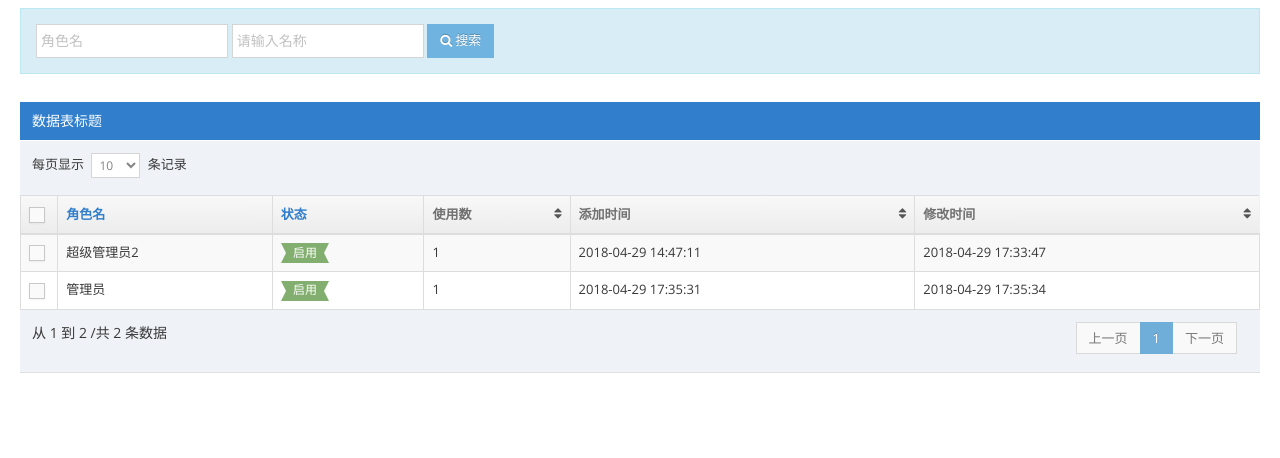
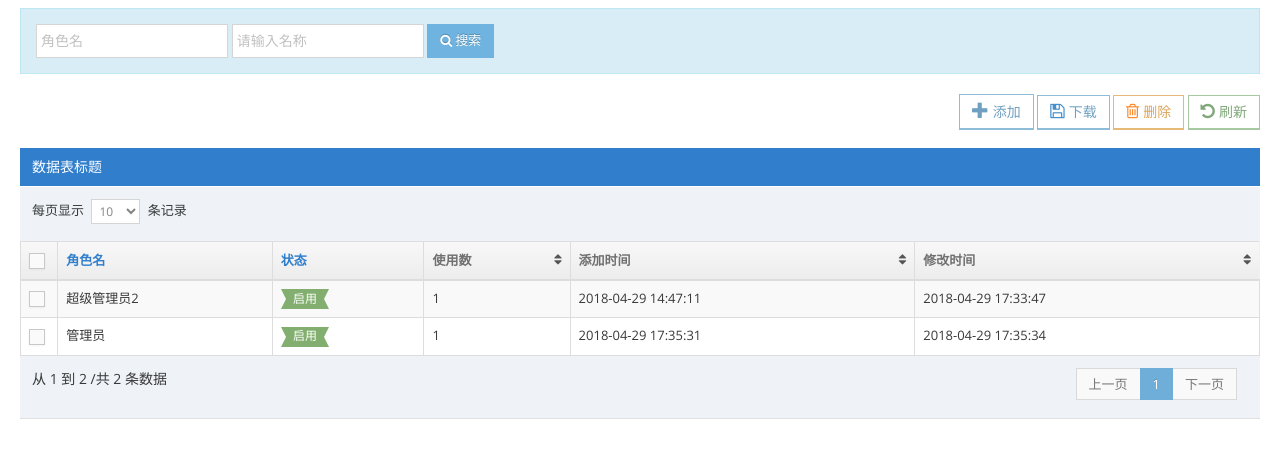
Before and after one commit to erwe222/laravel, a Laravel app: page /backend/roles/roleview in a window 1280 px wide. Shown: the top 458 px of the page. Run offline with Laravel 8, Linux system fonts and the light colour scheme; data comes from the database, SQL or seed files in the repository; settings files or empty folders that the repository lacks are supplied; some libraries are stand-ins or nearby versions.

Commit message:
修改 mytable.js

```diff
--- a/laravel/public/js/myTable.js
+++ b/laravel/public/js/myTable.js
@@ -1,58 +1,68 @@
 (function(window, $){
+	var oLanguage = {
+	        sProcessing: "努力加载数据中...",
+	        sLengthMenu: "每页显示 _MENU_ 条记录",
+	        sZeroRecords: "抱歉， 没有找到",
+	        sInfo: "从 _START_ 到 _END_ /共 _TOTAL_ 条数据",
+	        sInfoEmpty: "没有数据",
+	        sInfoFiltered: " (共 _MAX_ 条数据)",
+	        oPaginate: {
+	            sFirst: "首页",
+	            sPrevious: "上一页",
+	            sNext: "下一页",
+	            sLast: "尾页"
+	        }
+    }
+
     $.fn.dataTable.ext.errMode = 'throw';
+
     function MyTable(selector,options,url){
         var _this = this;
 
+        //table 实例化对象
         this.table = null;
 
+        //table Id选择器
         this.Selector = selector;
 
-        this.searchParams = {};
+        //查询参数
+        this.searchParams = [];
 
+        //table 初始化默认参数
         this.defaultOption = {
             processing: true,
             searching : false,
             autoWidth: true,
             aaSorting: [],
             select: {style: 'multi'},
-            oLanguage:{
-                sProcessing: "努力加载数据中...",
-                sLengthMenu: "每页显示 _MENU_ 条记录",
-                sZeroRecords: "抱歉， 没有找到",
-                sInfo: "从 _START_ 到 _END_ /共 _TOTAL_ 条数据",
-                sInfoEmpty: "没有数据",
-                sInfoFiltered: " (共 _MAX_ 条数据)",
-                oPaginate: {
-                    sFirst: "首页",
-                    sPrevious: "上一页",
-                    sNext: "下一页",
-                    sLast: "尾页"
-                }
-            },
+            oLanguage:oLanguage,
             fnDrawCallback:function(e){
+            	//数据加载成功放回回调方法
                 if(e.json.code != undefined && e.json.code != 200){
                     layer.msg('加载失败...'+e.json.code);
                 }
+
                 if(e.json.recordsFiltered == 0){
                     $('.dataTables_empty').css('color','red');
                 }
-//                console.log();
-//
-
             },
             serverSide : true,
             ajax : {
                 url:url,
                 mothod:'get',
-                data: function ( d ) {
+                data: function (d) {
                     d.orderBy = [];
                     $.each(d.order,function(key,obj){
                         d.orderBy.push({orderByname:d.columns[obj.column].data,sort:obj.dir});
                     });
-                    d.search = d.order = d.columns = undefined;
+
                     d.search = _this.searchParams;
+
+					delete d.order;
+                    delete d.columns;
                 },
                 error:function(e){
+                	//加载失败回调方法
                     $(_this.Selector).parent().find('.dataTables_processing').css('display','none');
                     layer.msg('加载失败...'+e.status + '----' +e.statusText);
                 }
@@ -80,9 +90,11 @@
      */
     MyTable.prototype.setSearchParams = function (params){
         var data = [];
+
         $.each(params,function(key,val){
             data.push({name: key, value:val});
         });
+
         this.searchParams = data;
     }
 
@@ -94,7 +106,10 @@
         this.table.draw();
     }
 
-
+    /**
+     * 多选框设置
+     * @returns {undefined}
+     */
     MyTable.prototype.select = function(){
         var _this = this;
         $(_this.Selector +' thead >tr th label input:checkbox').on('click',function(){
@@ -142,18 +157,33 @@
         });
     }
 
+    /**
+     * 获取指定行数据
+     * @returns {undefined}
+     */
     MyTable.prototype.getRowData = function(rowIndex){
-        return this.table.rows(rowIndex).data()[0];
+        return this.table.rows(rowIndex).data();
     }
 
-    /*获取多选框选中的行*/
+    /**
+     * 获取多选框选中的行
+     * @returns {undefined}
+     */
     MyTable.prototype.getCheckBoxSelect = function(){
         var data = [], self = this;
-        $(this.Selector + " tbody input:checkbox:checked").each(function(){data.push($(this).val());});
+        $(this.Selector + " tbody input:checkbox:checked").each(function(){
+        	data.push($(this).val());
+        });
         return data;
     }
 
-
+    /**
+     * 获取选择中的多行数据
+     * @returns {undefined}
+     */
+    MyTable.prototype.getCheckRowsData = function(){
+        return this.table.rows('.selected').data();
+    }
 
     window.MyTable = MyTable;
 })(window, jQuery);
--- a/laravel/resources/views/backend/roles/role-view.blade.php
+++ b/laravel/resources/views/backend/roles/role-view.blade.php
@@ -13,6 +13,22 @@
                 <button class="btn btn-info btn-sm"><i class="ace-icon fa fa-search"></i>搜索</button>
             </form>
         </div>
+        <p class="pull-right" id="btns-type-one" >
+            <button class="btn btn-white btn-info btn-bold" data-type="add" >
+                <i class="ace-icon glyphicon glyphicon-plus bigger-120"></i>添加
+            </button>
+            <button class="btn btn-white btn-info btn-bold" data-type="download">
+                <i class="ace-icon fa fa-floppy-o bigger-120 blue"></i>下载
+            </button>
+            <button class="btn btn-white btn-warning btn-bold" data-type="delete">
+                <i class="ace-icon fa fa-trash-o bigger-120 orange"></i>删除
+            </button>
+            <button class="btn btn-white btn-success btn-bold" data-type="refresh" >
+                <i class="ace-icon fa fa-undo bigger-120" ></i>刷新
+            </button>
+        </p>
+    </div>
+    <div class="col-xs-12">
         <div class="clearfix"><div class="pull-right tableTools-container"></div></div>
         <div class="table-header">数据表标题</div>
         <div>
@@ -36,10 +52,11 @@
             },
             {title: '角色名',data: 'name',name:'name',orderable:false},
             {title: '状态',data: 'status',name:'status',orderable:false,render: function ( data, type, row, meta ) {
+                console.log(meta.row);
                 if(data == 1){
-                    return '<span class="label label-success arrowed-in arrowed-in-right">启用</span>';
+                    return '<span class="label label-success arrowed-in arrowed-in-right" data-rowindex="'+meta.row+'">启用</span>';
                 }else{
-                    return '<span class="label label-danger arrowed">禁用</span>';
+                    return '<span class="label label-danger arrowed" data-rowindex="'+meta.row+'">禁用</span>';
                 }
             }},
             {title: '使用数',data: 'total'},
@@ -52,13 +69,34 @@
     myTable.init();
 
     $('#grid-search-form').on('submit',function(){
+        objClass.refresh();
+    });
+
+
+    var objClass = {
+        add:function(){
+            var data = myTable.getCheckRowsData();
+            console.log(data);
+        },
+        download:function(){
+            alert('download');
+        },
+        delete:function(){
+            alert('delete');
+        },
+        refresh:function(){
             var data = {
                 role_name:$.trim($('#search-role-name').val()),
                 status:$('#search-role-status').val()
             };
             myTable.setSearchParams(data);
             myTable.refresh();
-        return false;
+        }
+    };
+
+    $('#btns-type-one > button').on('click',function(){
+        objClass[$(this).data('type')]();
     });
+
 </script>
 @endpush
```
Lines whose indentation alone changed are shown as unchanged.
